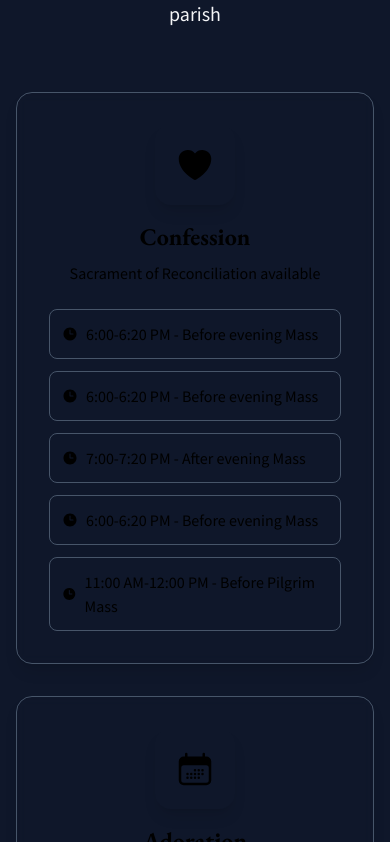
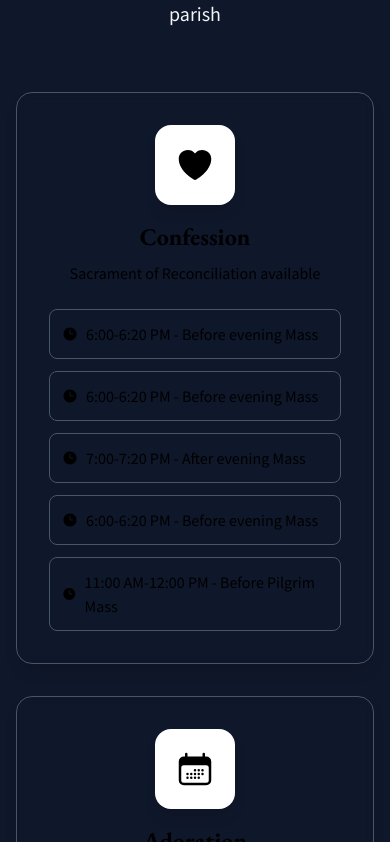
Before and after one commit to griffin1995/st_saviours_lewisham, a Next.js app: page /mass in a window 390 px wide. Shown: the part 4882-5724 px from the top of the page. Built offline with nearby package versions, Linux system fonts and the light colour scheme.

Commit message:
style: update global CSS with design system enhancements
- Add improved utility classes for consistent styling
- Update base styles to support dark theme components
- Enhance responsive behavior across all breakpoints
- Optimize CSS for better performance and maintainability

```diff
--- a/src/styles/globals.css
+++ b/src/styles/globals.css
@@ -27,6 +27,27 @@
 
   .btn-secondary {
     @apply inline-flex items-center justify-center gap-2 bg-white border border-gray-300 text-gray-700 px-6 py-3 rounded-lg font-semibold hover:bg-gray-50 transition-colors;
+  }
+
+  /*
+   * Fix for bg-white not working properly
+   *
+   * ISSUE: Tailwind's 'bg-white' class was not rendering on PageLayout and ContentSection components
+   * SYMPTOM: Computed CSS showed rgba(0, 0, 0, 0) (transparent) instead of white
+   * SOLUTION: Custom utility class with !important to override any conflicting styles
+   *
+   * Used in: PageLayout.tsx, ContentSection.tsx
+   * Date Fixed: 2025-07-02
+   * See: CLAUDE.md "Critical Bug Fixes" for full investigation details
+   */
+  .bg-white-fixed {
+    background-color: #ffffff !important;
+  }
+
+  /* Force white background for icon containers */
+  .icon-container-white {
+    background-color: #ffffff !important;
+    border: 1px solid rgba(255, 255, 255, 0.1) !important;
   }
 }
 
```
